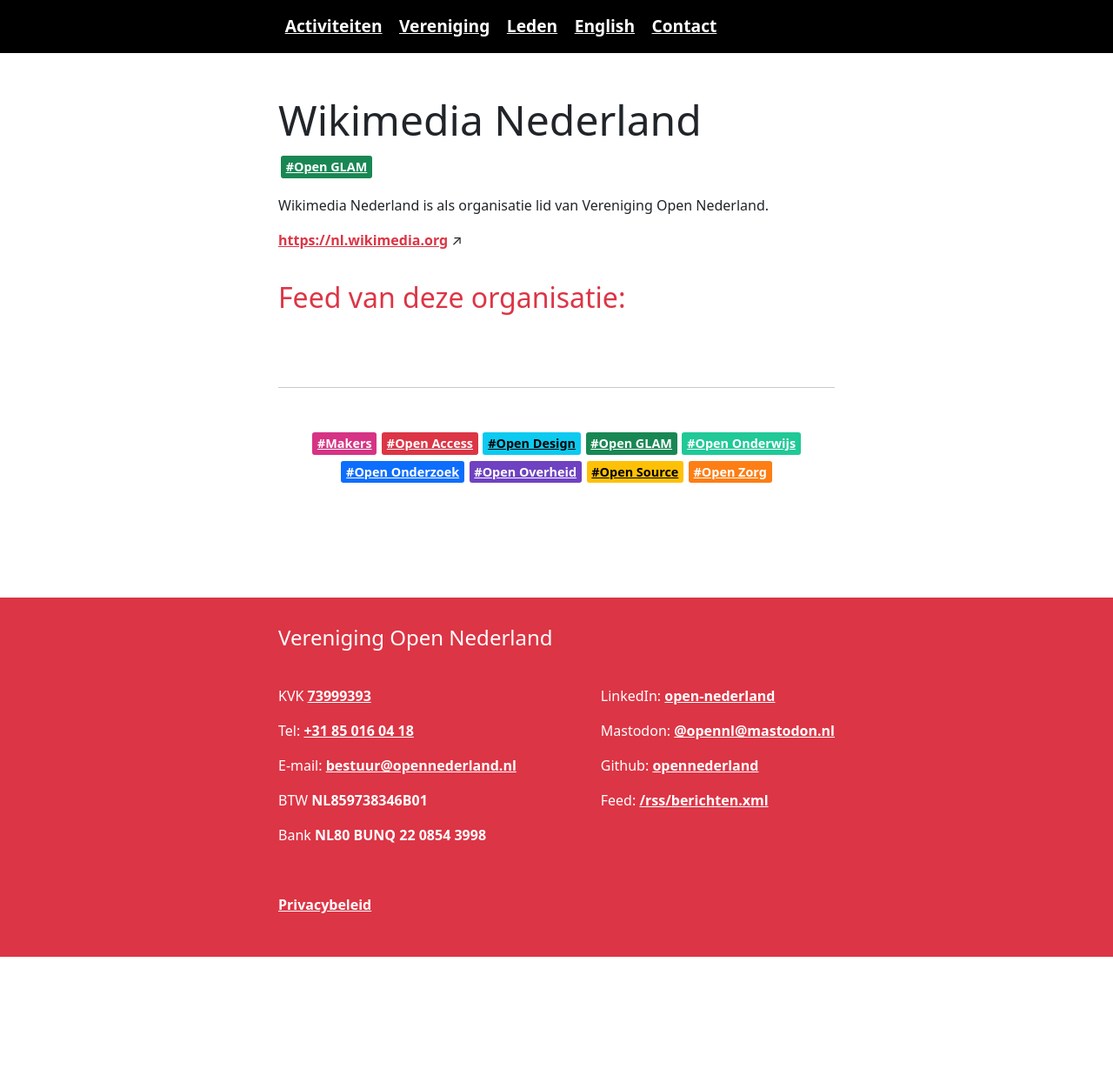
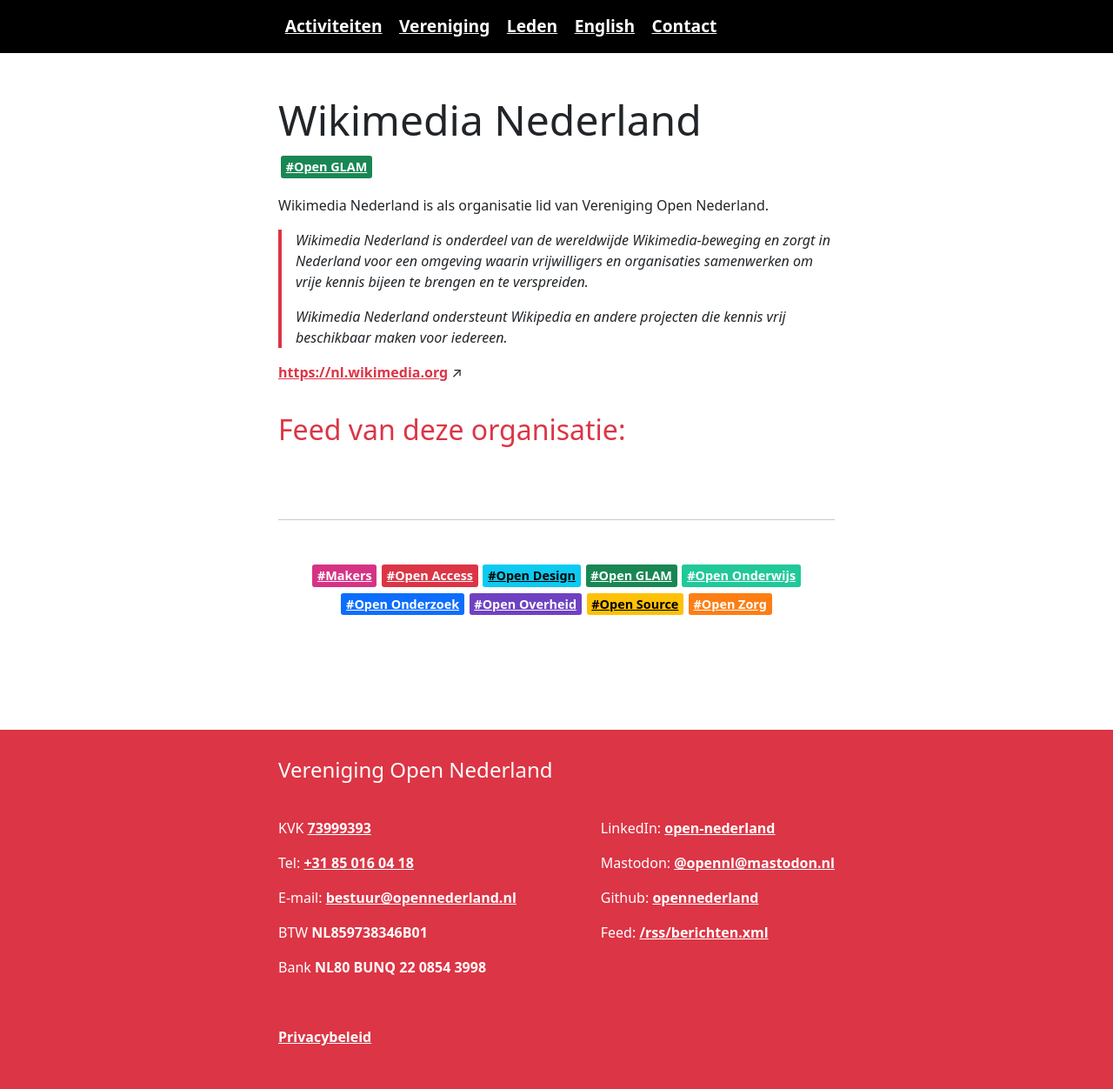
Before and after one commit to opennederland/www.opennederland.nl, a Jekyll site: the page built from _members/organisaties/wikimedia-nederland.md, in a window 1280 px wide. Shown: the whole page at 87% size. Built offline with Jekyll 4.4.1, drawn with Linux system fonts in a browser that asks for light colours; before the commit the page ends 1100 px from its top, so only the background shows below that.

Commit message:
Update wikimedia-nederland.md

```diff
--- a/_members/organisaties/wikimedia-nederland.md
+++ b/_members/organisaties/wikimedia-nederland.md
@@ -6,3 +6,7 @@
 type: organisatie
 rss: https://www.wikimedia.nl/feed/rss/
 ---
+
+Wikimedia Nederland is onderdeel van de wereldwijde Wikimedia-beweging en zorgt in Nederland voor een omgeving waarin vrijwilligers en organisaties samenwerken om vrije kennis bijeen te brengen en te verspreiden.
+
+Wikimedia Nederland ondersteunt Wikipedia en andere projecten die kennis vrij beschikbaar maken voor iedereen.
```
